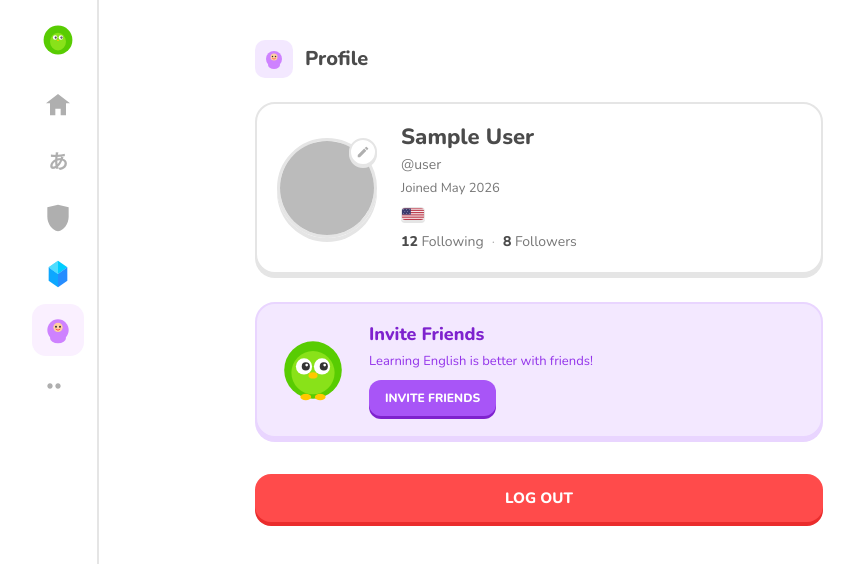
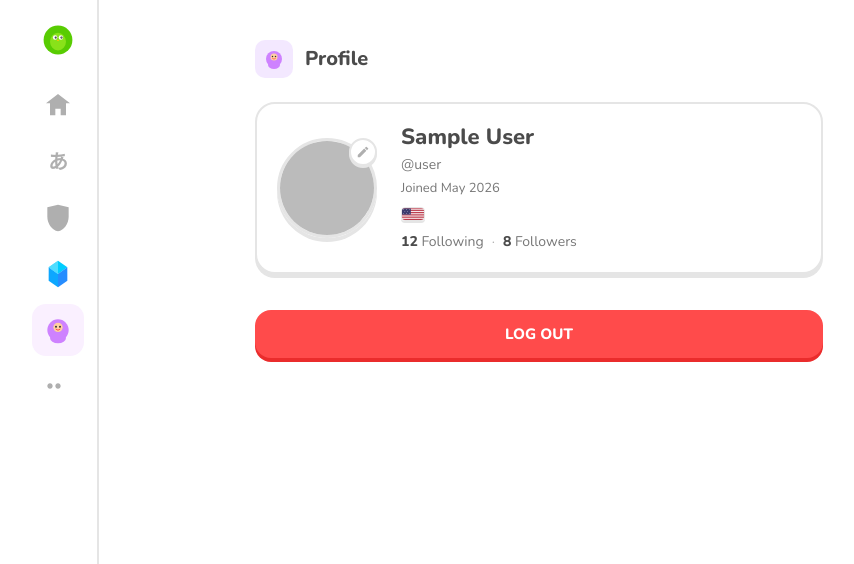
Before and after one commit to kanokpolkulsri/gogram, a React (Vite) app: page /profile in a window 1280 px wide. Shown: the top 564 px of the page, without its empty margins (141-995 px from the left). Built offline with nearby package versions, Linux system fonts and the light colour scheme; no server answers; sample sign-in values are in the browser's storage.

Commit message:
Remove profile invite friends card and associated styles

```diff
--- a/src/pages/ProfilePage.css
+++ b/src/pages/ProfilePage.css
@@ -165,70 +165,6 @@
   color: var(--color-gray-medium);
 }
 
-/* Invite Friends Card */
-.profile-invite-card {
-  display: flex;
-  align-items: center;
-  gap: 20px;
-  background: #F3E8FF;
-  border: 2px solid #E9D5FF;
-  border-radius: 20px;
-  padding: 20px;
-  box-shadow: 0 4px 0 #E9D5FF;
-}
-
-.profile-invite-owl {
-  flex-shrink: 0;
-  display: flex;
-  align-items: center;
-  justify-content: center;
-}
-
-.profile-invite-content {
-  flex: 1;
-  display: flex;
-  flex-direction: column;
-  gap: 6px;
-}
-
-.profile-invite-title {
-  font-size: 18px;
-  font-weight: 800;
-  color: #7E22CE;
-  margin: 0;
-}
-
-.profile-invite-desc {
-  font-size: 13px;
-  color: #9333EA;
-  margin: 0;
-  line-height: 1.4;
-}
-
-.profile-invite-btn {
-  background: #A855F7;
-  border: none;
-  border-radius: 12px;
-  color: var(--color-white);
-  padding: 10px 16px;
-  font-family: var(--font-family);
-  font-size: 12px;
-  font-weight: 800;
-  cursor: pointer;
-  box-shadow: 0 3px 0 #7E22CE;
-  align-self: flex-start;
-  margin-top: 4px;
-  transition: transform var(--transition-fast) ease;
-}
-
-.profile-invite-btn:hover {
-  transform: translateY(-1px);
-}
-
-.profile-invite-btn:active {
-  transform: translateY(2px);
-  box-shadow: none;
-}
 
 /* Log Out Button */
 .profile-logout-btn {
@@ -277,13 +213,4 @@
     align-items: center;
   }
 
-  .profile-invite-card {
-    flex-direction: column;
-    text-align: center;
-    gap: 16px;
-  }
-
-  .profile-invite-btn {
-    align-self: center;
-  }
 }
--- a/src/pages/ProfilePage.jsx
+++ b/src/pages/ProfilePage.jsx
@@ -85,29 +85,6 @@
           </div>
         </div>
 
-        {/* Invite Friends */}
-        <div className="profile-invite-card">
-          <div className="profile-invite-owl">
-            <svg width="72" height="72" viewBox="0 0 80 80" fill="none">
-              <circle cx="40" cy="40" r="32" fill="#58CC02" />
-              <circle cx="40" cy="43" r="24" fill="#89E219" />
-              <circle cx="30" cy="36" r="9" fill="white" />
-              <circle cx="50" cy="36" r="9" fill="white" />
-              <circle cx="32" cy="36" r="4.5" fill="#333" />
-              <circle cx="52" cy="36" r="4.5" fill="#333" />
-              <circle cx="33" cy="34.5" r="1.5" fill="white" />
-              <circle cx="53" cy="34.5" r="1.5" fill="white" />
-              <ellipse cx="40" cy="46" rx="5" ry="3.5" fill="#FFC800" />
-              <ellipse cx="32" cy="70" rx="6" ry="3.5" fill="#FFC800" />
-              <ellipse cx="48" cy="70" rx="6" ry="3.5" fill="#FFC800" />
-            </svg>
-          </div>
-          <div className="profile-invite-content">
-            <h3 className="profile-invite-title">Invite Friends</h3>
-            <p className="profile-invite-desc">Learning English is better with friends!</p>
-            <button className="profile-invite-btn">INVITE FRIENDS</button>
-          </div>
-        </div>
 
         {/* Log Out Button */}
         <button className="profile-logout-btn" onClick={handleLogout}>
```
